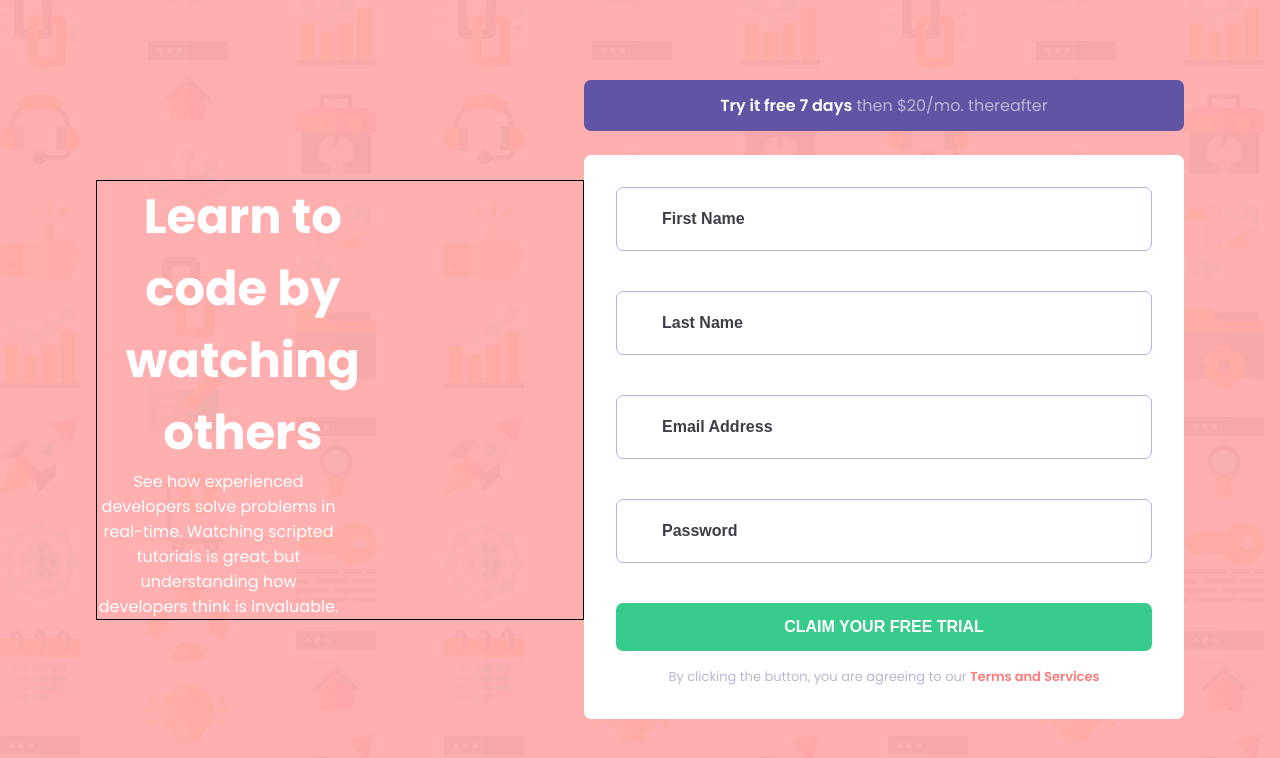
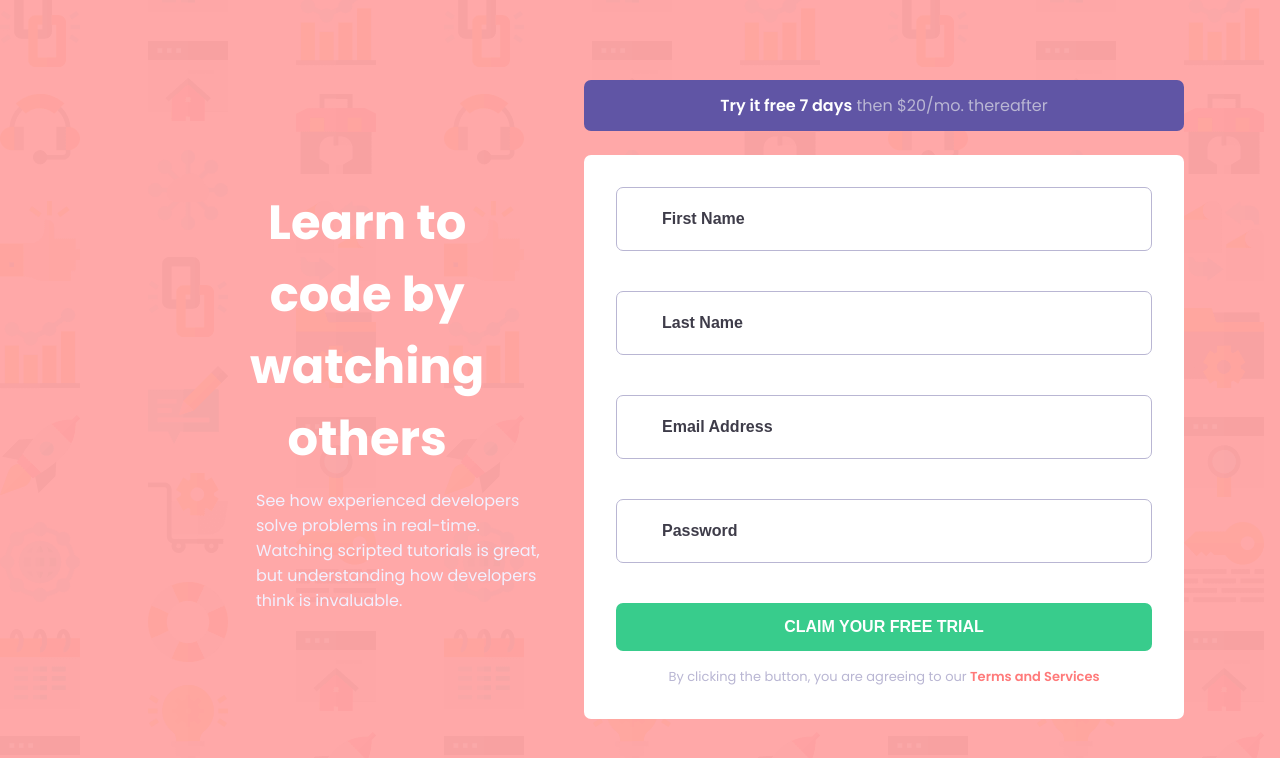
Before and after one commit to Francis-Frimpong/sign-up-form, a plain HTML site: page index.html in a window 1280 px wide. Drawn offline with Linux system fonts and the light colour scheme.

Commit message:
improved styling

```diff
--- a/style.css
+++ b/style.css
@@ -22,25 +22,32 @@ body{
     z-index: 1;
     top: 5em;
     padding: 0 6em;
+    box-sizing: border-box;
 
 }
 
 .cta-container {
     grid-area: cta-container;
-    color: #ffffff;
-    border: 1px solid black;
+    margin-right: 4em;
 
 }
 
 .cta-container h1{
+    color: #ffffff;
     font-size: 3rem;
     text-align: center;
     width: 60%;
+    position: relative;
+    left: 3em;
 }
 
 .cta-container p{
-    text-align: center;
-    width: 50%;
+    text-align: left;
+    width: 70%;
+    padding-top: .8em;
+    color: hsl(248, 100%, 97%);
+    position: relative;
+    left: 10em;
 }
 
 .form-container {
@@ -126,7 +133,7 @@ form button{
     left: 0;
     width: 100%;
     height: 100vh;
-    opacity: 0.6;
+    opacity: .65;
 }
 
 form .disclaimer{
```
